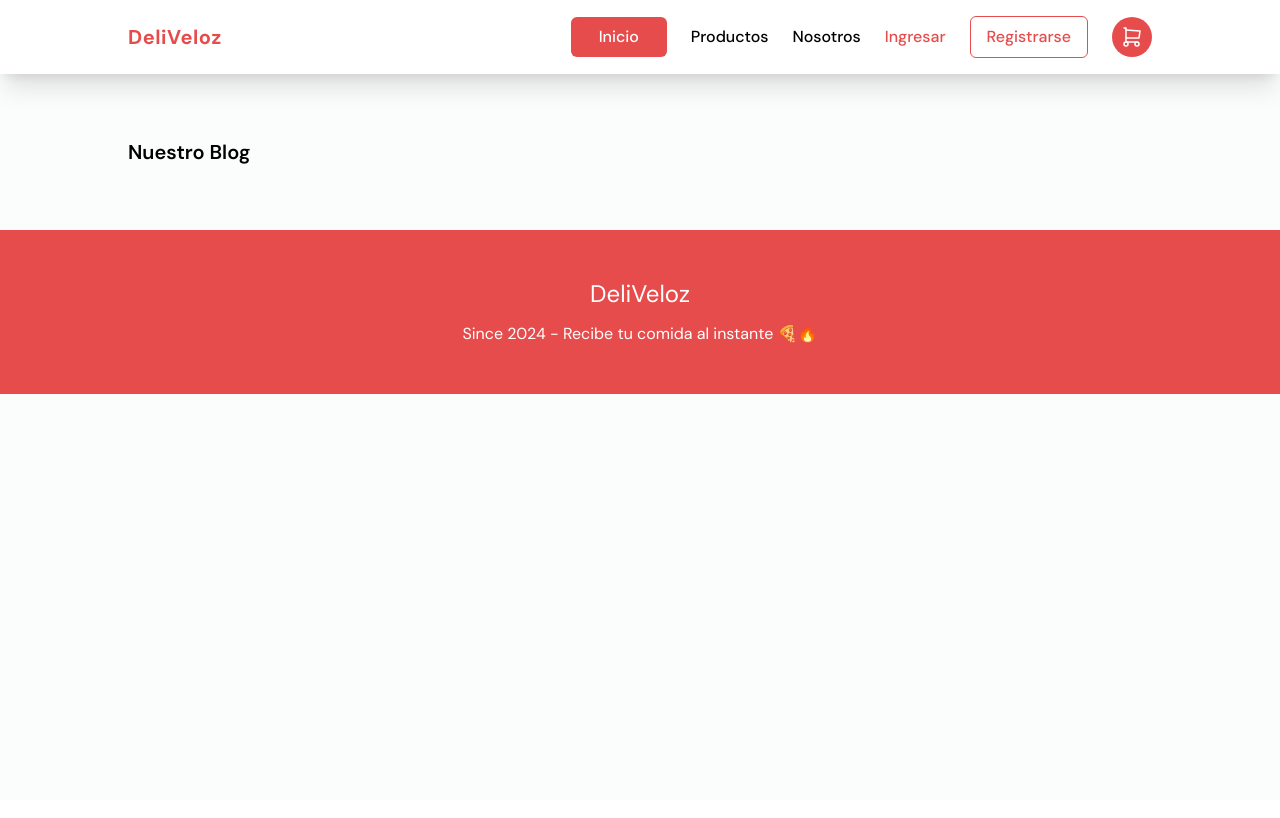
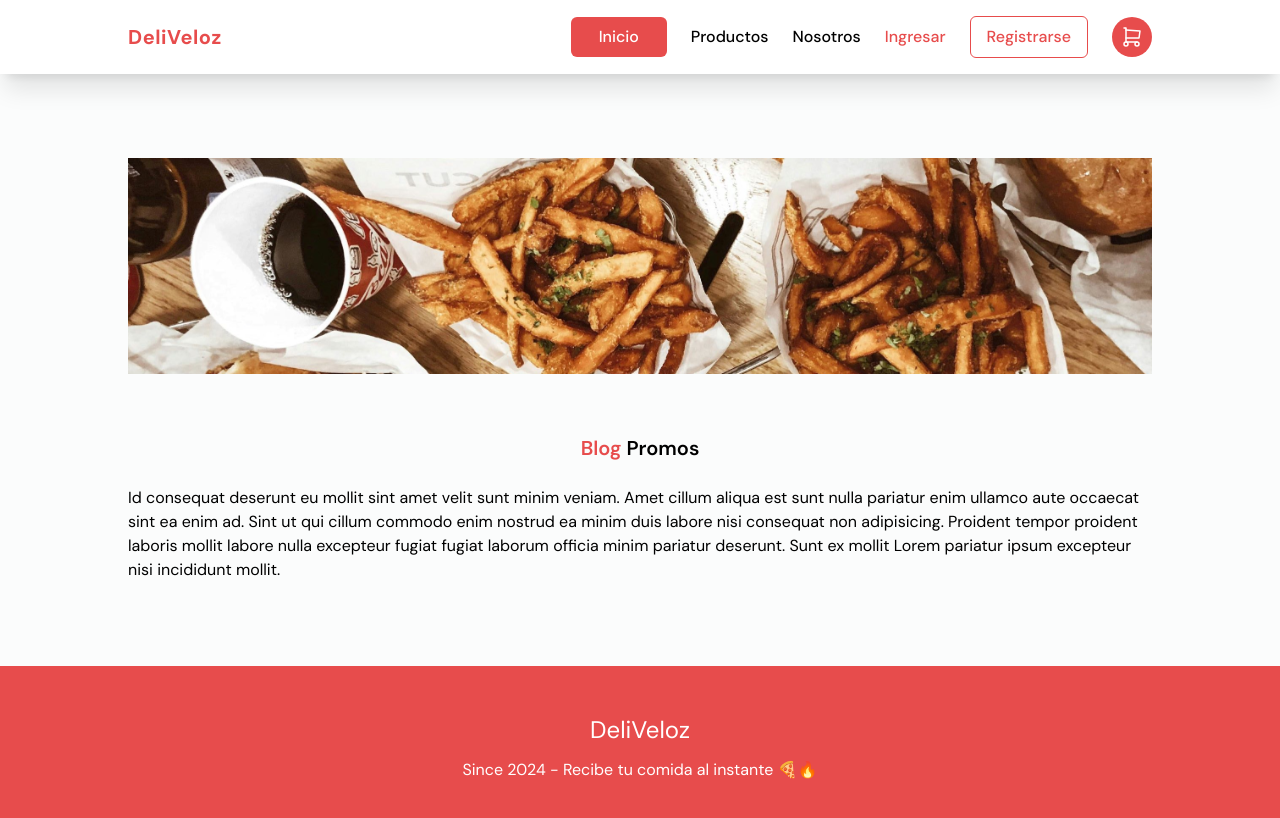
Before and after one commit to Delivelozz/DeliVeloz, a React (Vite) app in the folder client/: page /blog in a window 1280 px wide. Shown: the top 818 px of the page. Built offline with nearby package versions, Linux system fonts and the light colour scheme.

Commit message:
blog con lorem

```diff
--- a/client/src/views/about/About.jsx
+++ b/client/src/views/about/About.jsx
@@ -2,8 +2,6 @@ import { NavLink } from "react-router-dom";
 import img1 from "../../assents/images/delivery.png"
 import LinkedInIcon from "../../components/icons/LinkedIn";
 import GithubIcon from "..//../components/icons/Github"
-import iconGithub from "../../assents/github.png"
-import iconLinkedin from "../../assents/linkedin.png"
 import imgMaria from "../../assents/Maria.jpg"
 import imgJose from "../../assents/Jose.jpg"
 import imgSonia from "../../assents/Sonia.jpg"
--- a/client/src/views/blog/Blog.jsx
+++ b/client/src/views/blog/Blog.jsx
@@ -1,7 +1,20 @@
-export default function Blog() {
+import blog from "../../../img/imgBlog.jpg"
+
+function Blog() {
   return (
     <div className="container">
-      <h1>Nuestro Blog</h1>
+
+      <div className="relative h-64">
+        <img className="absolute top-0 w-full h-full object-cover py-5"  src={blog} alt="imagen de blog" />
+      </div>
+
+      <div className="flex flex-col py-5">
+        <h1 className="py-5 text-center text-xl font-semibold pb-6"><span className="text-sundown-500">Blog</span> Promos</h1>
+        <p className="text-base">Id consequat deserunt eu mollit sint amet velit sunt minim veniam. Amet cillum aliqua est sunt nulla pariatur enim ullamco aute occaecat sint ea enim ad. Sint ut qui cillum commodo enim nostrud ea minim duis labore nisi consequat non adipisicing. Proident tempor proident laboris mollit labore nulla excepteur fugiat fugiat laborum officia minim pariatur deserunt. Sunt ex mollit Lorem pariatur ipsum excepteur nisi incididunt mollit.</p>
+      </div>
     </div>
+
   );
 }
+
+export default Blog;
```
Also changed, not shown: client/img/imgBlog.jpg (added), client/src/index.css (line endings or trailing spaces).
